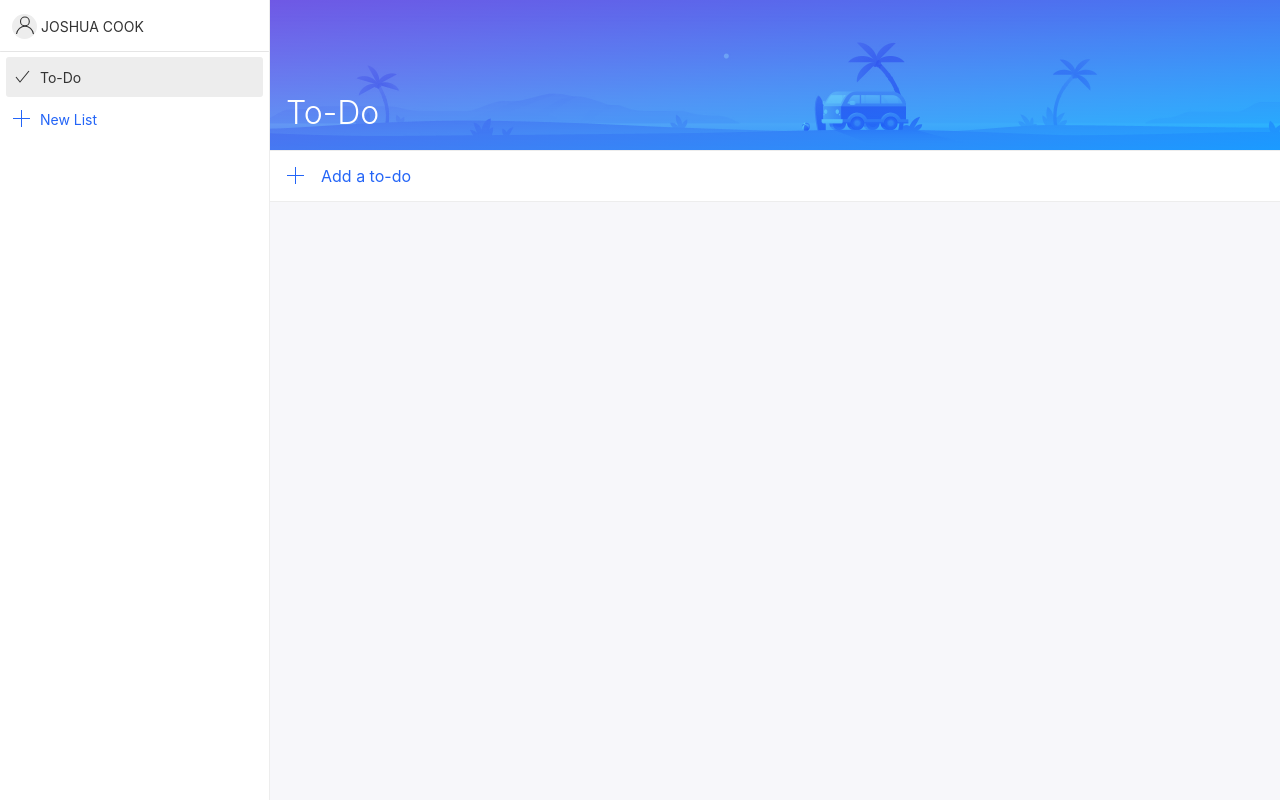
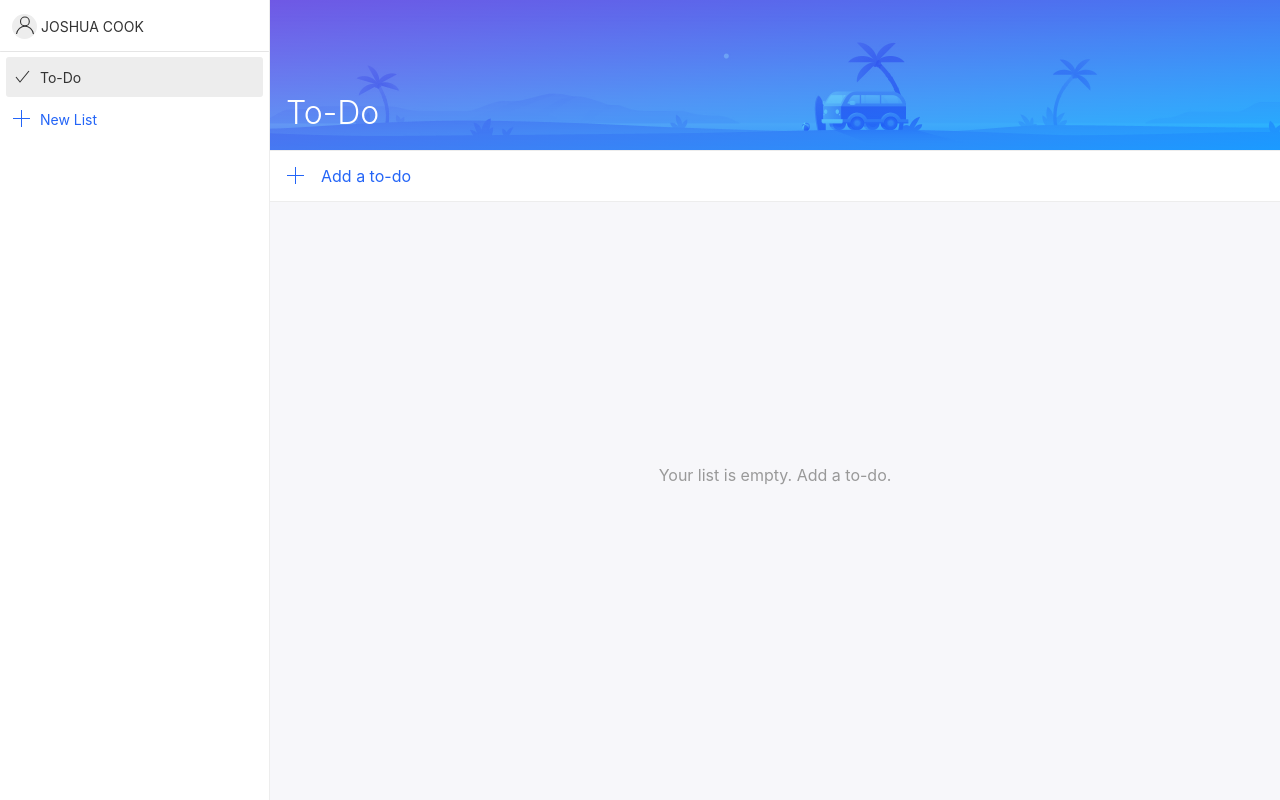
Before and after one commit to joshrcook/squares-vue-to-do, a plain HTML site: page index.html in a window 1280 px wide. Drawn offline with Linux system fonts and the light colour scheme.

Commit message:
Finished up HTML for now

```diff
--- a/assets/scss/molecules/_nav.scss
+++ b/assets/scss/molecules/_nav.scss
@@ -34,6 +34,10 @@
 			background-color: $color-wild-sand;
 		}
 
+		&.uk-nav-header:hover {
+			background-color: transparent;
+		}
+
 		&.uk-nav-divider {
 			margin-left: -6px;
 			margin-right: -6px;
--- a/assets/scss/organisms/_list.scss
+++ b/assets/scss/organisms/_list.scss
@@ -15,6 +15,10 @@
 		color: white;
 		font-weight: 300;
 		margin: 0;
+	}
+
+	&__body {
+		position: relative;
 	}
 
 	&__items {
@@ -39,4 +43,11 @@
 
 	}
 
+	&__placeholder {
+		position: absolute;
+		left: 50%;
+		top: 50%;
+		@include transform( translate3d( -50%, -50%, 0 ) );
+	}
+
 }
--- a/index.html
+++ b/index.html
@@ -39,6 +39,7 @@
                             <ul class="list__items  uk-list uk-list-divider">
                                 <li class="list__new-item"><span uk-icon="icon:plus"></span> Add a to-do</li>
                             </ul>
+                            <span class="list__placeholder  uk-text uk-text-muted">Your list is empty. Add a to-do.</span>
                         </div>
                     </div>
                 </main>
```
Also changed, not shown: assets/css/style.css, 1 other file.
